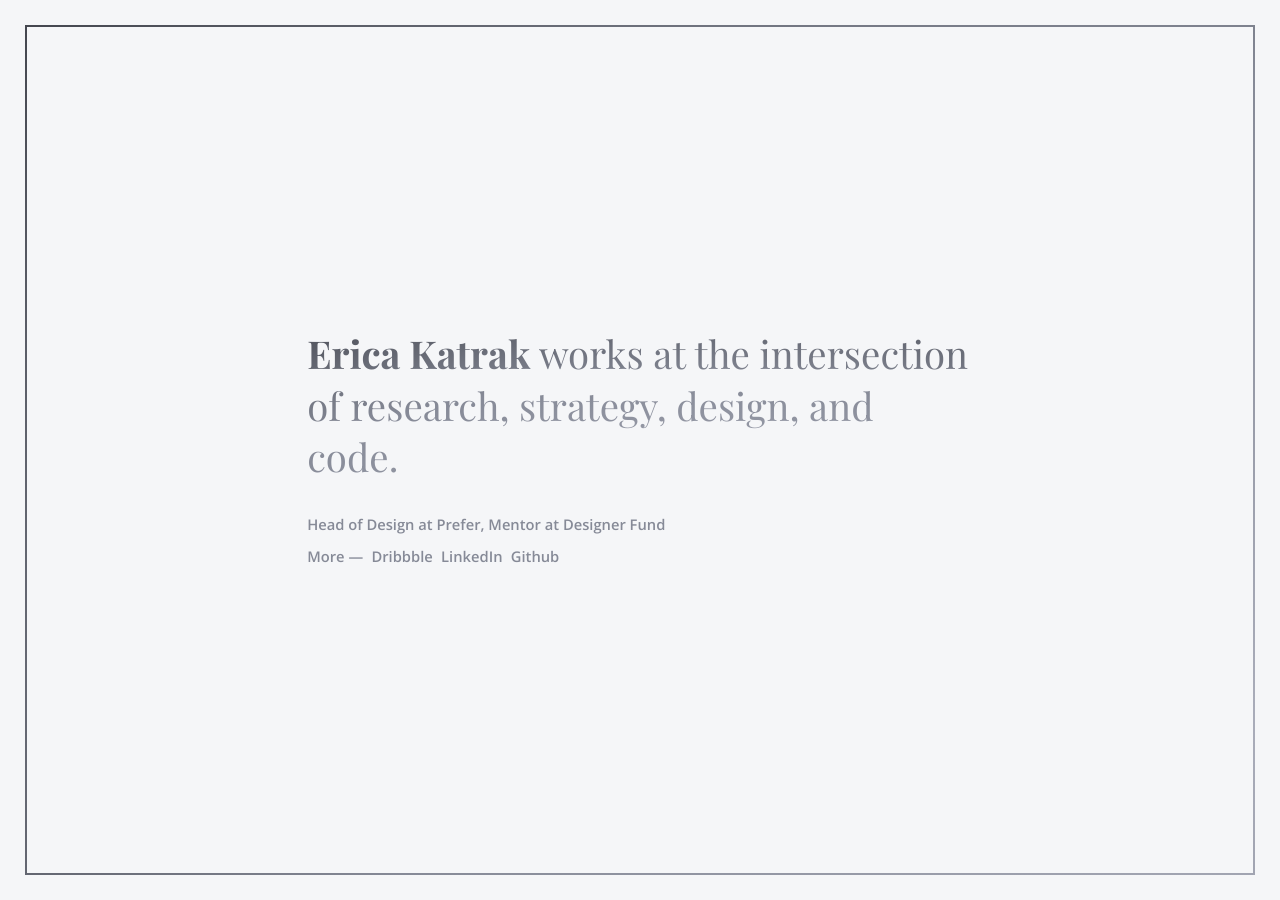
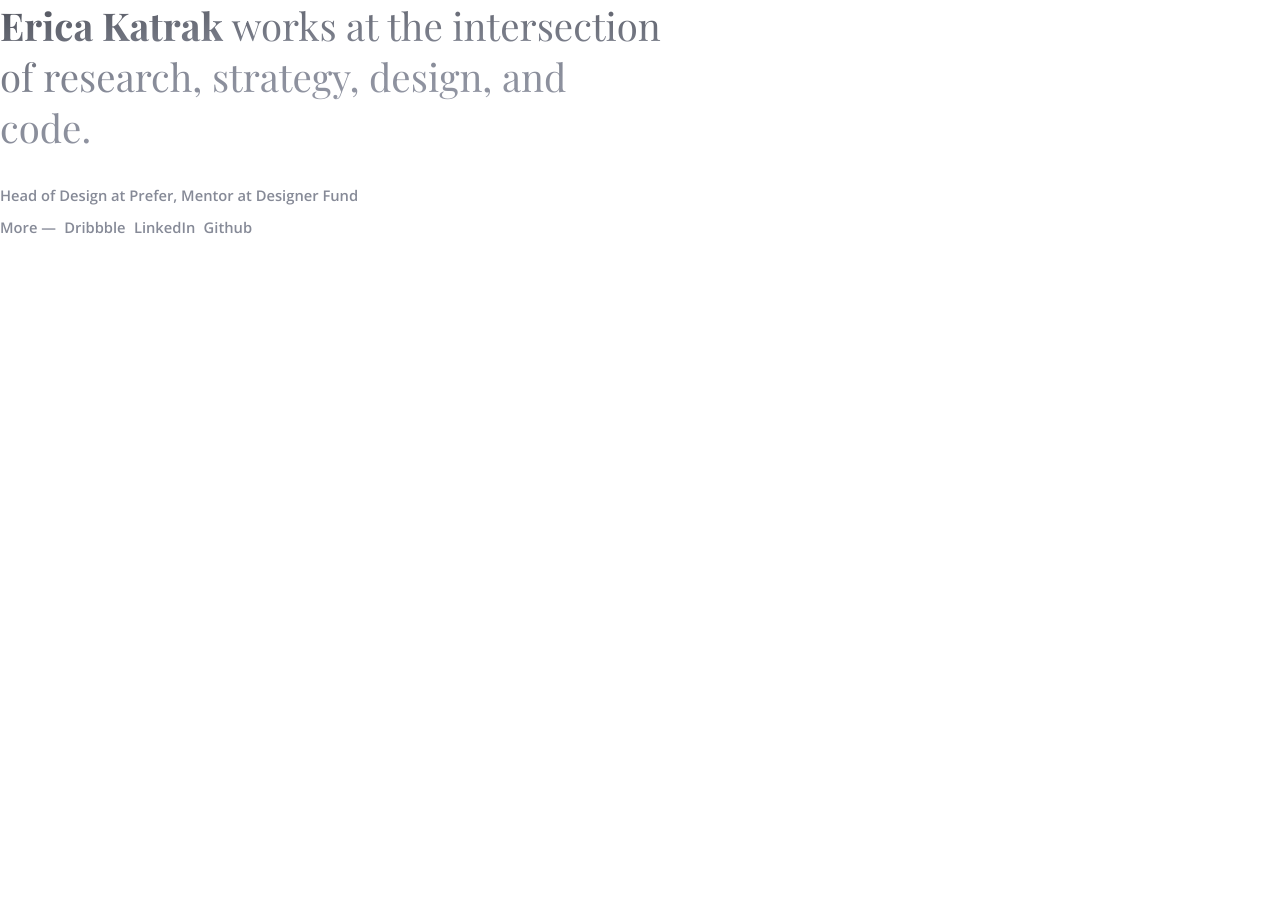
Before and after one commit to ericakatrak/ericakatrak.github.io, a Jekyll site: the page built from new.html, in a window 1280 px wide. Built offline with Jekyll 4.4.1, drawn with Linux system fonts in a browser that asks for light colours.

Commit message:
experimental layout

```diff
--- /dev/null
+++ b/_includes/headnew.html
@@ -0,0 +1,16 @@
+<head>
+    <meta charset="utf-8">
+    <meta http-equiv="X-UA-Compatible" content="IE=edge">
+    <title>Erica Katrak</title>
+    <meta name="viewport" content="width=device-width">
+    <meta name="description" content="{{ site.description }}">
+    <meta name="keywords" content="{{ site.keywords }}">
+    <meta name="author" content="{{ site.name }}">
+    <link rel="shortcut icon" type="image/x-icon" href="/favicon.png">
+    <link rel="canonical" href="{{ page.url | replace:'index.html','' | prepend: site.url }}">
+    <link rel="alternate" type="application/rss+xml" title="RSS" href="/feed.xml">
+
+    <link rel="stylesheet" href="{{ site.url }}/css/new.css">
+    <link href="https://fonts.googleapis.com/css?family=Playfair+Display:400,700" rel="stylesheet">
+    <link href="https://fonts.googleapis.com/css?family=Open+Sans:600" rel="stylesheet">
+</head>
--- /dev/null
+++ b/_layouts/newlayout.html
@@ -0,0 +1,8 @@
+<!DOCTYPE html>
+<html>
+  {% include headnew.html %}
+  <body>
+    {{ content }}
+    {% include footer.html %}
+  </body>
+</html>
--- /dev/null
+++ b/css/new.css
@@ -0,0 +1,127 @@
+/* apply a natural box layout model to all elements, but allow components to change */
+html {
+	box-sizing: border-box;
+	min-height: 100%;
+}
+*, *:before, *:after {box-sizing: inherit;}
+
+/* Mini Reset */
+* {
+	margin: 0;
+	padding: 0;
+	border: 0 none;
+}
+
+/* Common Style */
+
+::-moz-selection {
+	background: #EBAC4E;
+	color: #303239;
+}
+::selection {
+	background: #EBAC4E;
+	color: #303239;
+}
+
+body {
+	color: #868a97;
+
+	-moz-font-feature-settings: "liga=1, rlig=1, kern=1";
+	-ms-font-feature-settings: "liga" on, "rlig" on, "kern" on;
+	-o-font-feature-settings: "liga" on, "rlig" on, "kern" on;
+	-webkit-font-feature-settings: "liga" on, "rlig" on, "kern" on;
+	font-feature-settings: "liga" on, "rlig" on, "kern" on;
+}
+
+section {
+	display: flex;
+	flex-direction: column;
+	position: relative;
+	z-index: 10;
+	max-width: 52vw;
+}
+
+h1 {
+	font-size: 3vw;
+	line-height: 4vw;
+	font-weight: 400;
+	font-family: "Playfair Display", serif;
+	padding-bottom: 2vw;
+
+  -webkit-text-fill-color: transparent;
+  -webkit-background-clip: text;
+	background-image: radial-gradient(#aaadba, #868a97, #303239);
+	background-size: 200% 200%;
+	background-position: 0 0;
+	animation: border 60s linear infinite, fade 2s ease-out -.65s;;
+  color: #303239;
+}
+
+h1 span {font-weight: 700;}
+
+p {
+	font-size: 1.15vw;
+	line-height: 2.5vw;
+	font-weight: 400;
+	font-family: "Open Sans", sans-serif;
+	animation: fade 2s ease-out -.65s;
+	padding-bottom: 2vw;
+}
+
+p:last-child {padding-bottom: 0;}
+
+a {
+	color: #868a97;
+	text-decoration: none;
+	white-space: nowrap;
+	position: relative;
+}
+
+a.more {margin: 0 0 0 .5vh;}
+
+a:hover {color: #b96e2b;}
+
+a:after {
+	content: '';
+	width: 0;
+	height: 1.5px;
+	background: #b96e2b;
+	position: absolute;
+	bottom: -5px;
+	left: 0;
+	-webkit-transition: width 0.25s ease;
+	-moz-transition: width 0.25s ease;
+	-ms-transition: width 0.25s ease;
+	-o-transition: width 0.25s ease;
+	transition: width 0.25s ease;
+}
+
+a:hover:after {width: 100%;}
+
+
+@keyframes fade {
+  0%, 75% {opacity: 0;}
+  100% {opacity: 1;}
+}
+
+@keyframes border {
+  0% {background-position: 0 0;}
+  20% {background-position: 100% 0;}
+  40% {background-position: 100% 100%;}
+  60% {background-position: 0 100%;}
+  100% {background-position: 0 0;}
+}
+
+@media all and (max-width: 640px) {
+  section {max-width: 75vw;}
+  h1 {
+    	font-size: 6vw;
+    	line-height: 7.5vw;
+    	margin-bottom: 4vw;
+  }
+  p {
+	font-size: 2.5vw;
+	line-height: 5vw;
+	padding-bottom: 4vw;
+  }
+}
--- a/new.html
+++ b/new.html
@@ -1,5 +1,5 @@
 ---
-layout: default
+layout: newlayout
 ---
 
 	<section>
```
